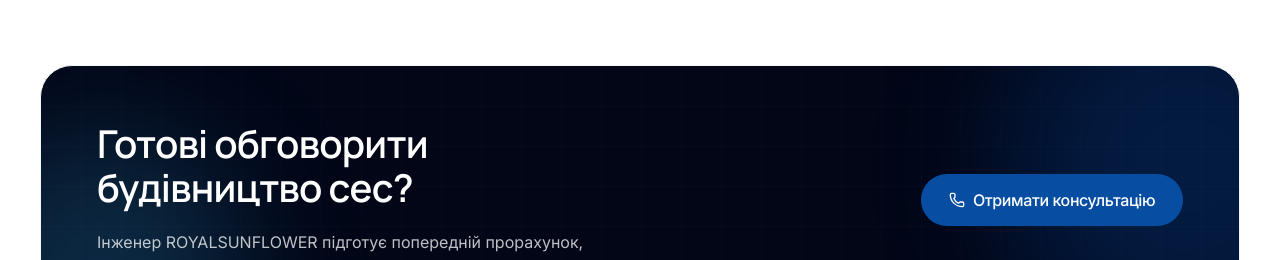
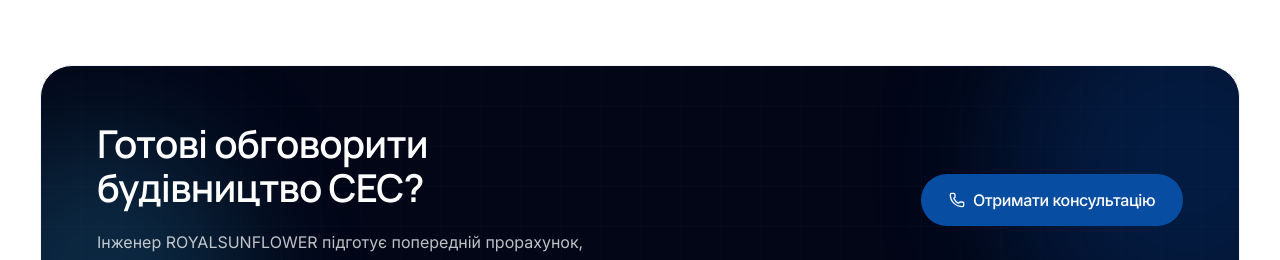
Before and after one commit to vchyrchnatberh-alt/rsfsolar, a Next.js app: page /posluhy/budivnytstvo-ses in a window 1280 px wide. Shown: the part 1420-1680 px from the top of the page. Built offline with nearby package versions, Linux system fonts and the light colour scheme.

Commit message:
Update page.tsx

```diff
--- a/src/app/posluhy/[slug]/page.tsx
+++ b/src/app/posluhy/[slug]/page.tsx
@@ -145,7 +145,7 @@ export default async function ServiceDetailPage({
       </section>
 
       <CTABlock
-        title={`Готові обговорити ${service.title.toLowerCase()}?`}
+        title={`Готові обговорити ${service.title.charAt(0).toLowerCase() + service.title.slice(1)}?`}
         description="Інженер ROYALSUNFLOWER підготує попередній прорахунок, специфікацію обладнання та терміни реалізації проекту."
       />
     </>
```
